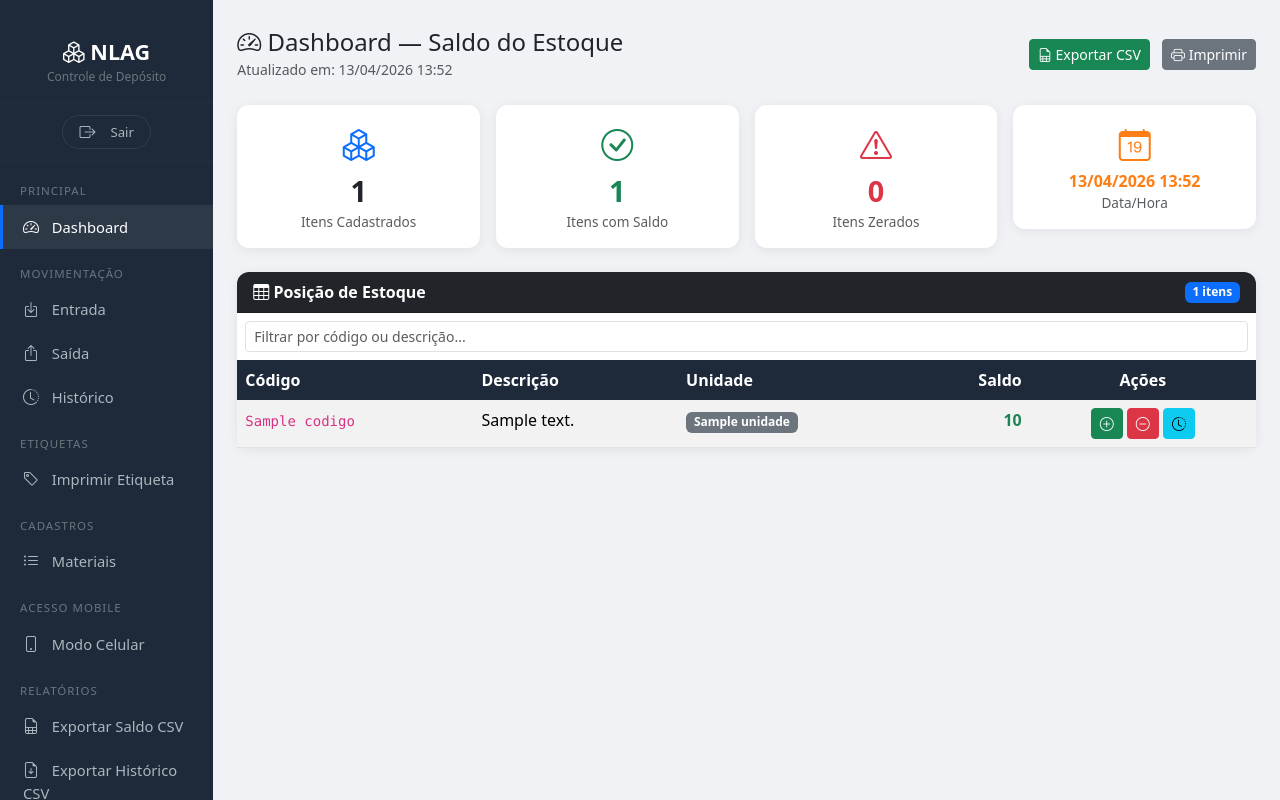
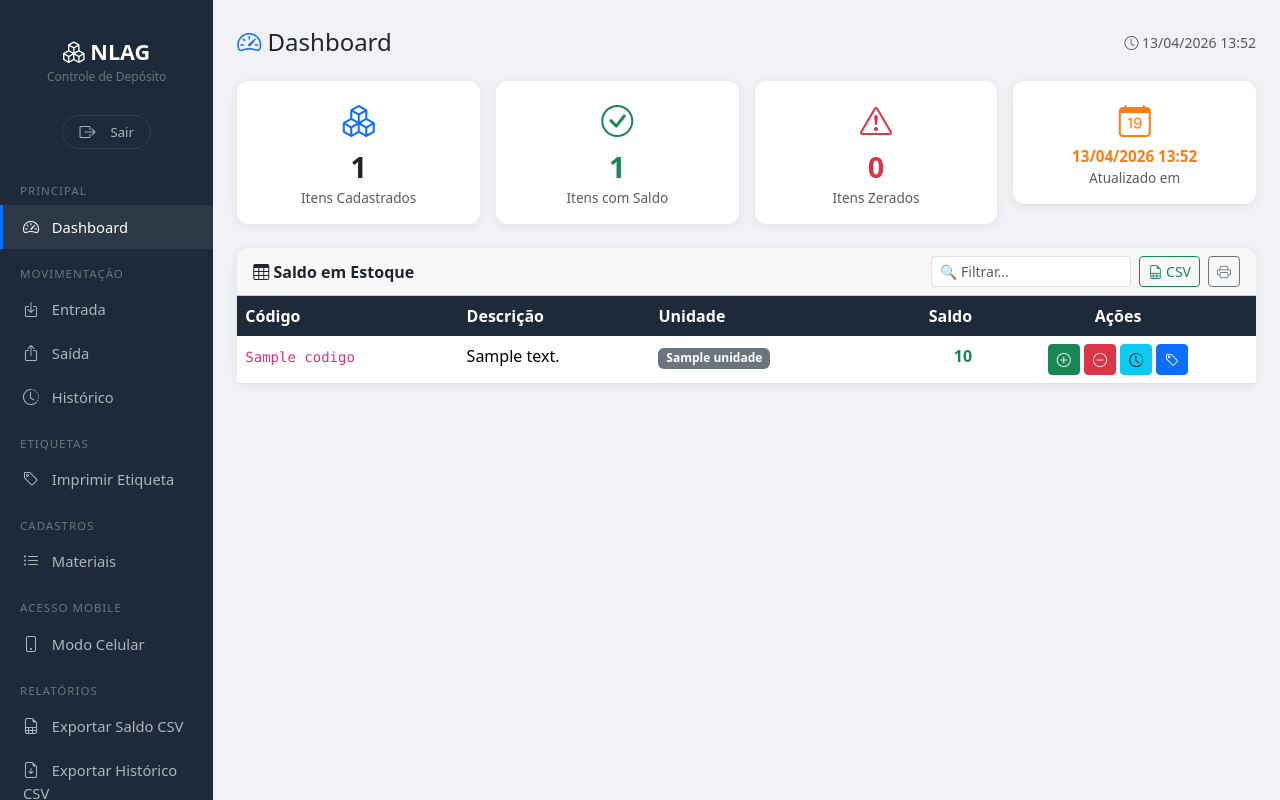
Before and after one commit to gu1001216-arch/NLAG, a Flask app: page / in a window 1280 px wide. Run offline with Flask 3, Linux system fonts and the light colour scheme; the visitor is signed in with stand-in values (Sample User, id 1); a database or web service that is not in the repository returns one stand-in record (values such as "Sample title"); some libraries are stand-ins or nearby versions.

Commit message:
index.html

```diff
--- a/templates/index.html
+++ b/templates/index.html
@@ -1,22 +1,9 @@
-{% extends "base.html" %}
+{% extends 'base.html' %}
 {% block content %}
-
-<div class="d-flex justify-content-between align-items-center mb-4 no-print">
-  <div>
-    <h4 class="mb-0"><i class="bi bi-speedometer2"></i> Dashboard — Saldo do Estoque</h4>
-    <small class="text-muted">Atualizado em: {{ agora }}</small>
-  </div>
-  <div>
-    <a href="/exportar_saldo" class="btn btn-success btn-sm me-2">
-      <i class="bi bi-file-earmark-spreadsheet"></i> Exportar CSV
-    </a>
-    <button onclick="window.print()" class="btn btn-secondary btn-sm">
-      <i class="bi bi-printer"></i> Imprimir
-    </button>
-  </div>
+<div class="d-flex justify-content-between align-items-center mb-4">
+  <h4 class="mb-0"><i class="bi bi-speedometer2 text-primary"></i> Dashboard</h4>
+  <span class="text-muted small"><i class="bi bi-clock"></i> {{ agora }}</span>
 </div>
-
-<!-- CARDS -->
 <div class="row g-3 mb-4 no-print">
   <div class="col-6 col-md-3">
     <div class="card text-center p-3">
@@ -42,25 +29,29 @@
   <div class="col-6 col-md-3">
     <div class="card text-center p-3">
       <div style="font-size:2rem;color:#fd7e14;"><i class="bi bi-calendar-date"></i></div>
-      <div style="font-size:1rem;font-weight:700;color:#fd7e14;">{{ agora }}</div>
-      <div class="text-muted" style="font-size:0.85rem;">Data/Hora</div>
+      <div style="font-size:0.95rem;font-weight:700;color:#fd7e14;">{{ agora }}</div>
+      <div class="text-muted" style="font-size:0.85rem;">Atualizado em</div>
     </div>
   </div>
 </div>
-
-<!-- TABELA -->
 <div class="card">
-  <div class="card-header bg-dark text-white d-flex justify-content-between align-items-center">
-    <span><i class="bi bi-table"></i> Posição de Estoque</span>
-    <span class="badge bg-primary">{{ saldo | length }} itens</span>
+  <div class="card-header d-flex justify-content-between align-items-center">
+    <span><i class="bi bi-table"></i> Saldo em Estoque</span>
+    <div class="d-flex gap-2 no-print">
+      <input type="text" id="filtro-tabela" class="form-control form-control-sm"
+             placeholder="🔍 Filtrar..." style="width:200px;"
+             onkeyup="filtrarTabela()">
+      <a href="/exportar_saldo" class="btn btn-sm btn-outline-success">
+        <i class="bi bi-file-earmark-spreadsheet"></i> CSV
+      </a>
+      <button onclick="window.print()" class="btn btn-sm btn-outline-secondary">
+        <i class="bi bi-printer"></i>
+      </button>
+    </div>
   </div>
   <div class="card-body p-0">
-    <div class="p-2 no-print">
-      <input type="text" id="busca-saldo" class="form-control form-control-sm"
-             placeholder="Filtrar por código ou descrição...">
-    </div>
     <div class="table-responsive">
-      <table class="table table-hover table-striped mb-0" id="tabela-saldo">
+      <table class="table table-hover mb-0" id="tabela-saldo">
         <thead>
           <tr>
             <th>Código</th>
@@ -72,38 +63,33 @@
         </thead>
         <tbody>
           {% for item in saldo %}
-          {% set saldo_num = item.saldo | float %}
-          <tr class="{{ 'table-danger' if saldo_num <= 0 else '' }}">
+          {% set s = item.saldo | float %}
+          <tr class="{{ 'table-danger' if s <= 0 else '' }}">
             <td><code>{{ item.codigo }}</code></td>
             <td>{{ item.descricao }}</td>
             <td><span class="badge bg-secondary">{{ item.unidade }}</span></td>
-            <td class="text-end fw-bold {{ 'text-danger' if saldo_num <= 0 else 'text-success' }}">
-              {% if saldo_num == saldo_num | int %}
-                {{ saldo_num | int }}
-              {% else %}
-                {{ "%.2f" | format(saldo_num) }}
-              {% endif %}
+            <td class="text-end fw-bold {{ 'text-danger' if s <= 0 else 'text-success' }}">
+              {% if s == s | int %}{{ s | int }}{% else %}{{ "%.2f" | format(s) }}{% endif %}
             </td>
             <td class="text-center no-print">
-              <a href="/entrada?codigo={{ item.codigo }}"
-                 class="btn btn-success btn-sm" title="Entrada">
+              <a href="/entrada?codigo={{ item.codigo }}" class="btn btn-success btn-sm" title="Entrada">
                 <i class="bi bi-plus-circle"></i>
               </a>
-              <a href="/saida?codigo={{ item.codigo }}"
-                 class="btn btn-danger btn-sm" title="Saída">
+              <a href="/saida?codigo={{ item.codigo }}" class="btn btn-danger btn-sm" title="Saída">
                 <i class="bi bi-dash-circle"></i>
               </a>
-              <a href="/historico?codigo={{ item.codigo }}"
-                 class="btn btn-info btn-sm" title="Histórico">
+              <a href="/historico?codigo={{ item.codigo }}" class="btn btn-info btn-sm" title="Histórico">
                 <i class="bi bi-clock-history"></i>
+              </a>
+              <a href="/imprimir_etiqueta?codigo={{ item.codigo }}" class="btn btn-primary btn-sm" title="Imprimir Etiqueta">
+                <i class="bi bi-tag"></i>
               </a>
             </td>
           </tr>
           {% else %}
           <tr>
             <td colspan="5" class="text-center text-muted py-4">
-              Nenhum material cadastrado.
-              <a href="/materiais">Cadastrar agora</a>
+              Nenhum material cadastrado. <a href="/materiais">Cadastrar agora</a>
             </td>
           </tr>
           {% endfor %}
@@ -112,13 +98,12 @@
     </div>
   </div>
 </div>
-
 <script>
-  document.getElementById('busca-saldo').addEventListener('input', function () {
-    const termo = this.value.toLowerCase();
-    document.querySelectorAll('#tabela-saldo tbody tr').forEach(tr => {
-      tr.style.display = tr.textContent.toLowerCase().includes(termo) ? '' : 'none';
-    });
+function filtrarTabela() {
+  const filtro = document.getElementById('filtro-tabela').value.toLowerCase();
+  document.querySelectorAll('#tabela-saldo tbody tr').forEach(tr => {
+    tr.style.display = tr.innerText.toLowerCase().includes(filtro) ? '' : 'none';
   });
+}
 </script>
 {% endblock %}
```
